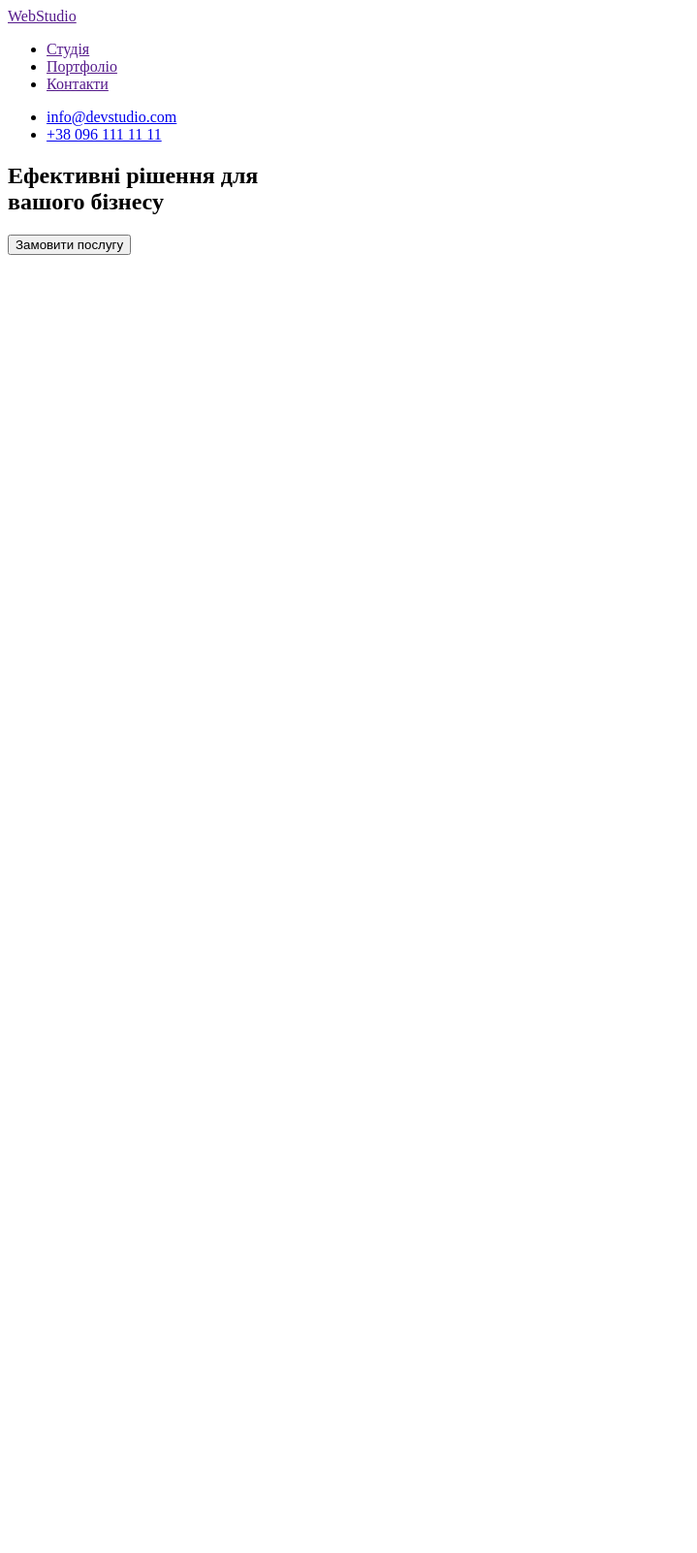
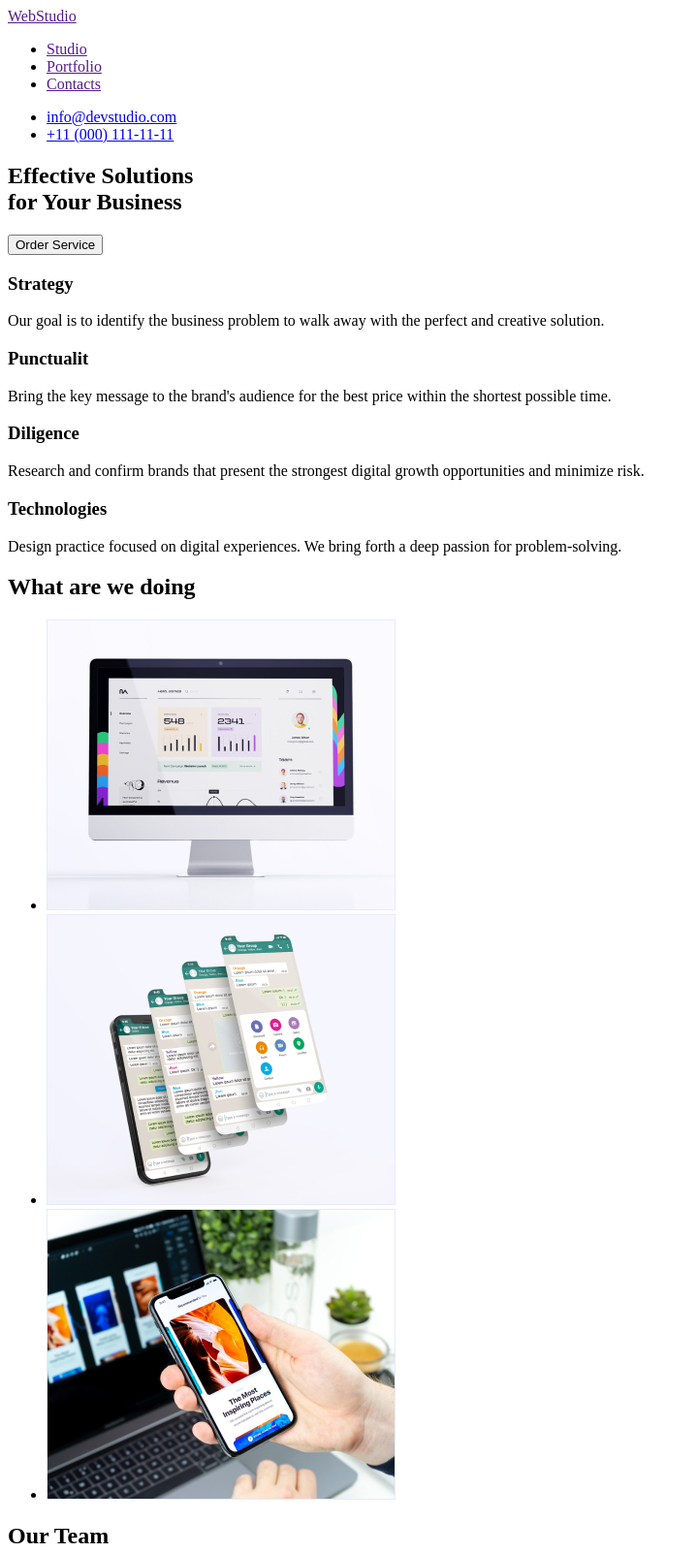
Before and after one commit to Juliet2201/goit-markup-hw-01, a plain HTML site: page index.html in a window 1280 px wide. Shown: the top 1602 px of the page at 97% size, without its empty margins (0-719 px from the left). Before the commit the page ends 800 px from the top, so only its background shows below. Drawn offline with Linux system fonts and the light colour scheme.

Commit message:
Start main page

```diff
--- a/index.html
+++ b/index.html
@@ -11,22 +11,72 @@
     <nav>
       <a href="">WebStudio</a>
       <ul>
-        <li><a href="">Студія</a></li>
-        <li><a href="">Портфоліо</a></li>
-        <li><a href="">Контакти</a></li>
+        <li><a href="">Studio</a></li>
+        <li><a href="">Portfolio</a></li>
+        <li><a href="">Contacts</a></li>
       </ul>
     </nav>
     <ul>
       <li><a href="mailto:info@devstudio.com">info@devstudio.com</a></li>
-      <li><a href="tel:+380961111111">+38 096 111 11 11</a></li>
+      <li><a href="tel:+110001111111">+11 (000) 111-11-11</a></li>
     </ul>
   </header>
   <main>
     <section>
-      <h1>Ефективні рішення для <br>вашого бізнесу</h1>
-      <button type="button">Замовити послугу</button>
+      <h1>Effective Solutions<br>for Your Business</h1>
+      <button type="button">Order Service</button>
+    </section>
+    <section>
+      <h3>Strategy</h3>
+        <p>Our goal is to identify the business problem to walk away with the perfect and creative solution.</p>
+
+      <h3>Punctualit</h3>
+        <p>Bring the key message to the brand's audience for the best price within the shortest possible time.</p>
+
+      <h3>Diligence</h3>
+        <p>Research and confirm brands that present the strongest digital growth opportunities and minimize risk.</p>
+
+      <h3>Technologies</h3>
+        <p>Design practice focused on digital experiences. We bring forth a deep passion for problem-solving.</p>
     </section>
 
+    <section>
+      <h2>What are we doing</h2>
+        <ul>
+            <Li><img src="./images/what-are-we-doing-1.jpg" alt="computer screen with a presentation" width="360" height="300"></Li>
+            <Li><img src="./images/what-are-we-doing-2.jpg" alt="several screens of mobile phone with different apps" width="360" height="300"></Li>
+            <Li><img src="./images/what-are-we-doing-3.jpg" alt="a hand with a mobile phone in front of the PC" width="360" height="300"></Li>
+        </ul>
+    </section>
+
+    <section>
+        <h2>Our Team</h2>
+          <ul>
+            <Li><img src="./images/our-team-1.jpg" alt="a man with mustache and beard" width="264" height="260" >
+              <h3>Mark Guerrero</h3>
+              <p>Product Designer</p>
+            </Li>
+
+            <Li><img src="./images/our-team-2.jpg" alt="a young man with light brown mustache and beard" width="264" height="260" >
+              <h3>Tom Ford</h3>
+              <p>Frontend Developer</p>
+            </Li>
+
+            <Li><img src="./images/our-team-3.jpg" alt="a young woman with long dark brown hair in a pink pullover" width="264" height="260" >
+              <h3>Camila Garcia</h3>
+              <p>Marketing</p>
+            </Li>
+
+            <Li><img src="./images/our-team-4.jpg" alt="a man with light mustache and beard in a gray t-shirt" width="264" height="260">
+              <h3>Daniel Wilson</h3>
+              <p>UI Designer</p>
+            </Li>
+          </ul>
+    </section>
   </main>
+  <footer>
+    <a href="">WebStudio</a>
+    <p>Increase the flow of customers and <br> sales for your business with digital <br> marketing & growth solutions.</p>
+  </footer>
 </body>
 </html>
```
Also changed, not shown: images/our-team-1.jpg (added), images/our-team-2.jpg (added), images/our-team-3.jpg (added), images/our-team-4.jpg (added), images/what-are-we-doing-1.jpg (added), images/what-are-we-doing-2.jpg (added), images/what-are-we-doing-3.jpg (added), images/what-we-are-doing-1.jpg (deleted), images/what-we-are-doing-2.jpg (deleted), images/what-we-are-doing-3.jpg (deleted).
